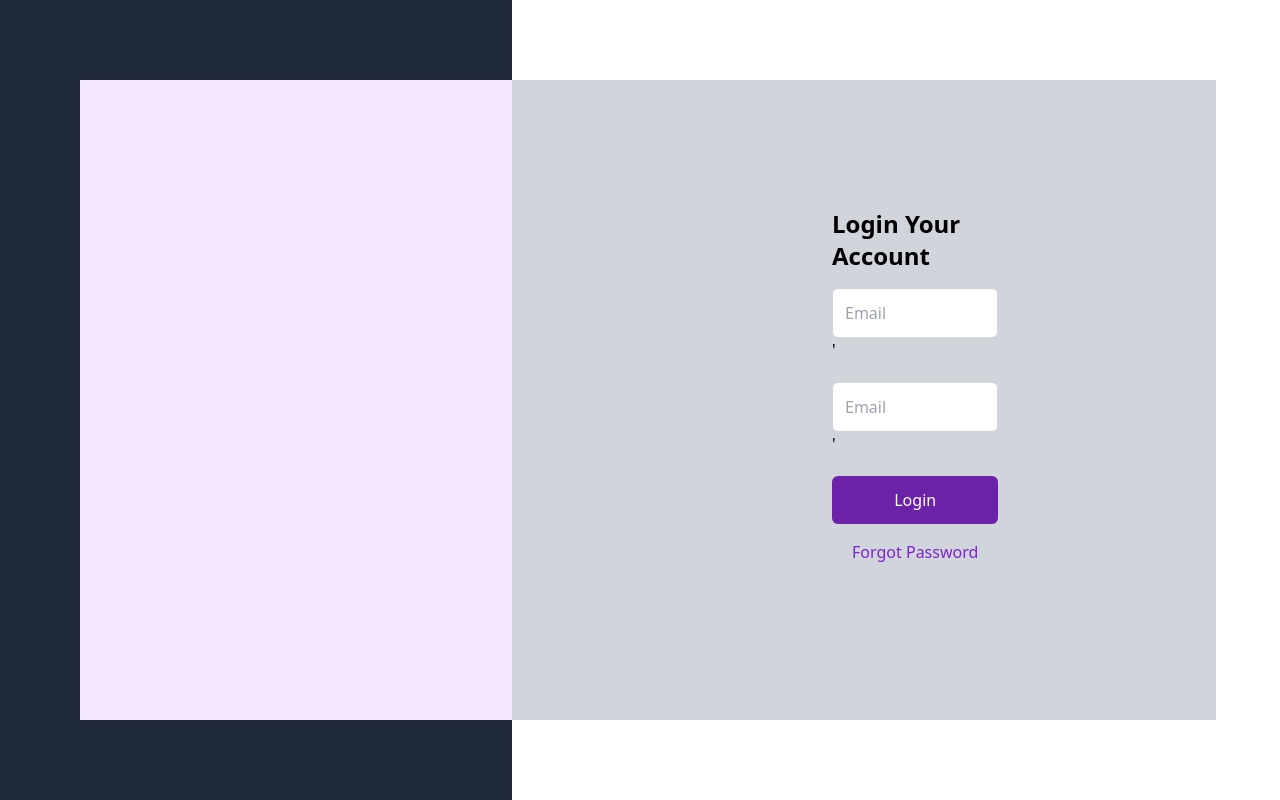
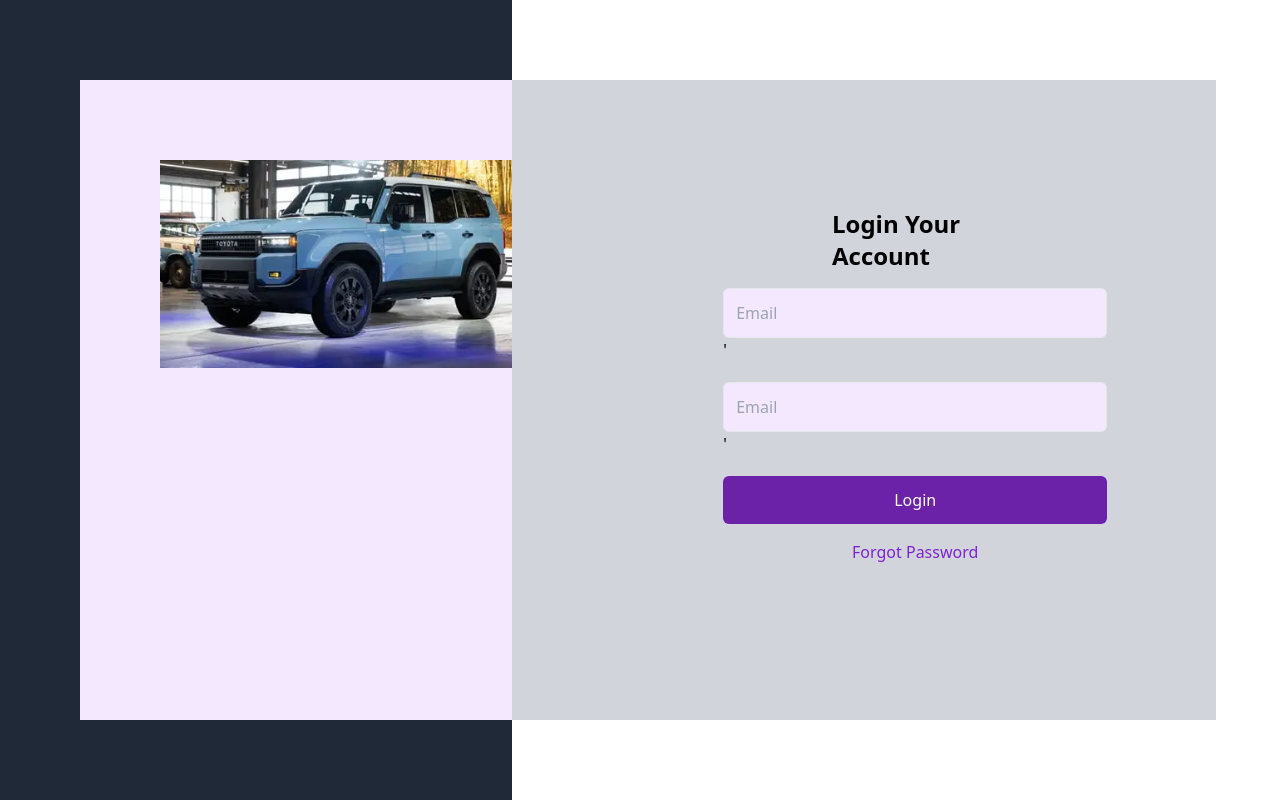
Before and after one commit to YaseeRathnayaka/De-Manager, a React (Vite) app in the folder admin/: page /login in a window 1280 px wide. Built offline with nearby package versions, Linux system fonts and the light colour scheme.

Commit message:
finalized Login

```diff
--- a/admin/src/Components/Pages/Login/Login.jsx
+++ b/admin/src/Components/Pages/Login/Login.jsx
@@ -1,4 +1,6 @@
 import React, {useState} from 'react';
+import profile from './../../../assets/v2.webp';
+
 
 const Login = () => {
   const[email, setEmail] = useState('');
@@ -19,22 +21,24 @@ const Login = () => {
 
   return (
     <div className="flex h-screen">
-      <div className='bg-gray-800 w-2/5 h-full'>
+       <div className='bg-gray-800 w-2/5 h-full'>
         <div className='bg-purple-100 w-full h-4/5 mt-20 ml-20'>
-      </div>
+        <img src={profile} alt="Profile" className="max-w-full h-72  ml-20 pt-20" />
+          </div>
       </div>
 
       <div className='w-3/5 h-full '>
       <div className='bg-gray-300 w-11/12 h-4/5 mt-20 mr-40'>
       <div className="w-3/5 flex flex-col justify-center items-center p-32 ml-48">
                 <h2 className="text-2xl font-bold mb-4">Login Your Account</h2>
+
             <div className='mb-5'>
               <input
                type='text'
                placeholder='Email'
                value={email}
                onChange={handleEmailChange}
-               className='w-full p-3 rounded-md border border-gray-300 focus:outline-none focus:border-blue-500'/>
+               className='w-96 p-3 rounded-md border bg-purple-100 focus:outline-none focus:border-gray-800'/>
 '           </div>
 
            <div className='mb-5'>
@@ -43,19 +47,24 @@ const Login = () => {
                placeholder='Email'
                value={email}
                onChange={handlePasswordChange}
-               className='w-full p-3 rounded-md border border-gray-300 focus:outline-none focus:border-blue-500'/>
+               className='p-3 rounded-md border bg-purple-100 focus:outline-none focus:border-gray-800 w-96'/>
 '           </div>
 
-            <button onClick={handleLogin} className='w-full p-3 bg-purple-800 text-white rounded-md mb-4 hover:bg-purple-900'>
+            <button onClick={handleLogin} className='w-96 p-3 bg-purple-800 text-white rounded-md mb-4 hover:bg-purple-900'>
              Login
              </button>
 
              <div className='text-center'>
              <a href="#" className="text-purple-700 hover:underline">Forgot Password</a>
              </div>
+
+
        </div>
+
       </div>
+
       </div>
+
       </div>
 
   );
```
